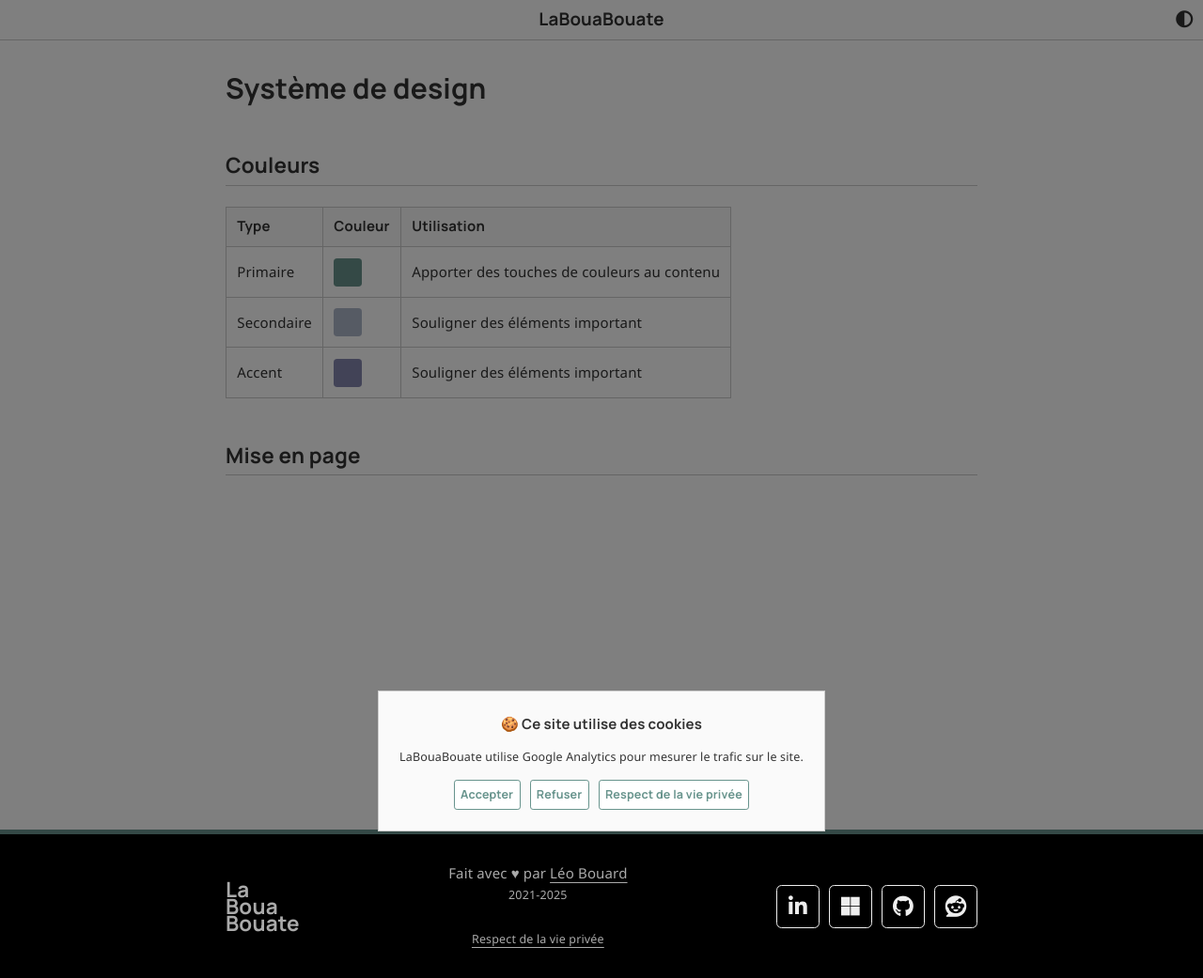
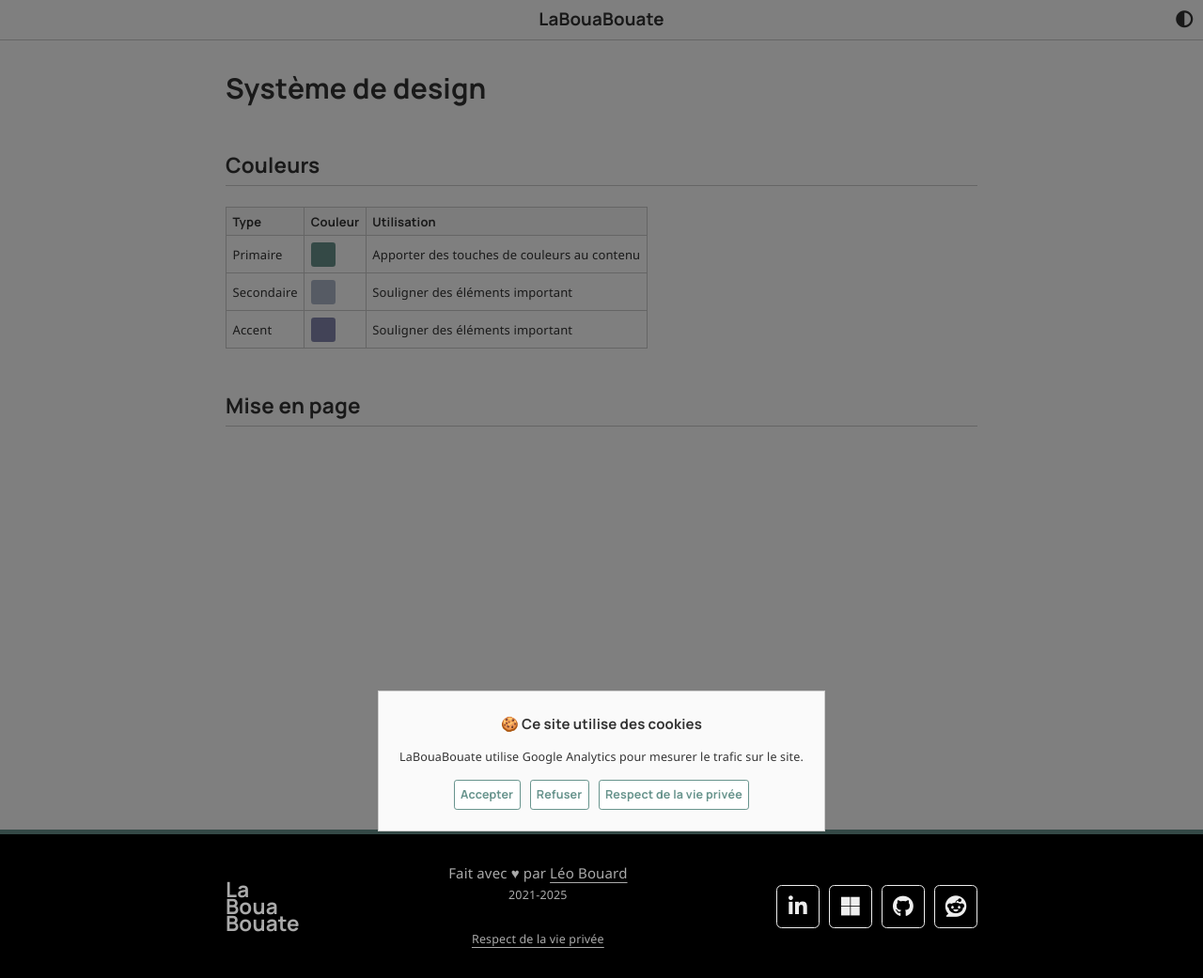
Before and after one commit to leobouard/leobouard.github.io, a Jekyll site: the page built from _pages/designsystem.html, in a window 1280 px wide. Shown: the whole page at 94% size. Built offline with Jekyll 4.4.1, drawn with Linux system fonts in a browser that asks for light colours; nearby versions of some CDN libraries; some web fonts are replaced.

Commit message:
Réduction de la taille des tableaux

```diff
--- a/_sass/tables.scss
+++ b/_sass/tables.scss
@@ -3,7 +3,7 @@ td,
 tr,
 th {
     border: var(--border);
-    padding: 0.75em;
+    padding: 0.5em;
     border-collapse: collapse;
     line-height: 125%;
 }
@@ -25,4 +25,5 @@ th i.fa-solid.fa-sort {
 table {
     min-width: 50%;
     margin: 1em 0;
+    font-size: small;
 }
```
